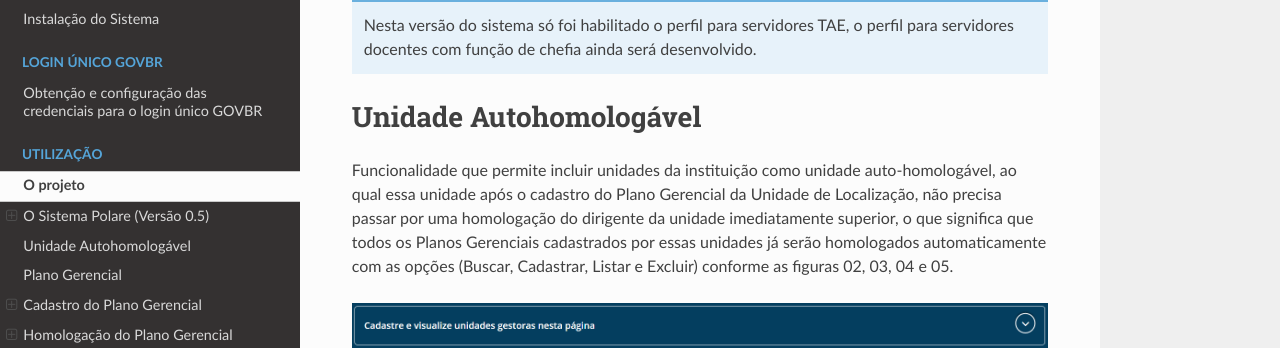
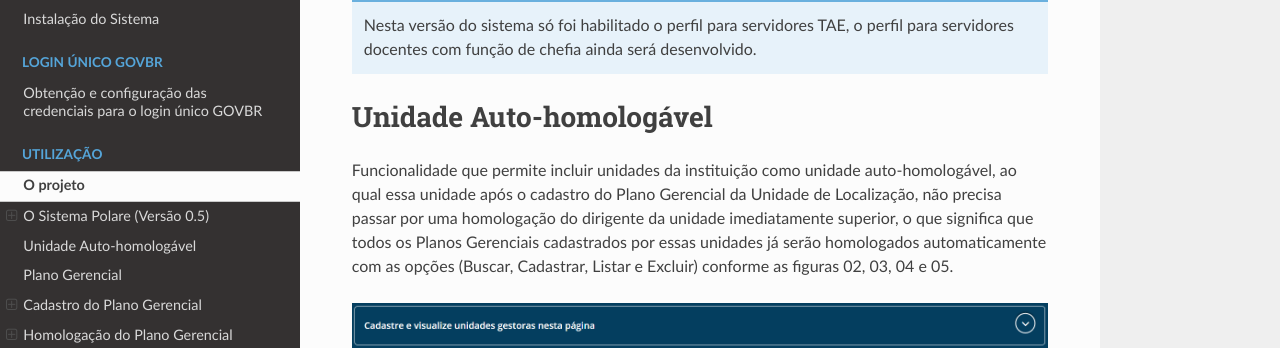
Before and after one commit to danielschmitz/polare-docs, a Sphinx documentation site: the page built from docs/utilizacao.rst, in a window 1280 px wide and 900 px high, scrolled down 2178 px. Shown: the part 162-510 px from the top of the window. Built offline with Sphinx 7.4.7 and the Read the Docs theme 2.0.0, drawn with Linux system fonts in a browser that asks for light colours.

Commit message:
fix: tip

```diff
--- a/docs/utilizacao.rst
+++ b/docs/utilizacao.rst
@@ -87,8 +87,8 @@ Perfil que permite a elaboração do Plano Individual do Servidor, incluindo cad
     função de chefia ainda será desenvolvido.
 
 
-Unidade Autohomologável
-=======================
+Unidade Auto-homologável
+========================
 
 Funcionalidade que permite incluir unidades da instituição como unidade auto-homologável, ao qual essa unidade
 após o cadastro do   Plano Gerencial da Unidade de Localização, não precisa passar por uma homologação do
```
